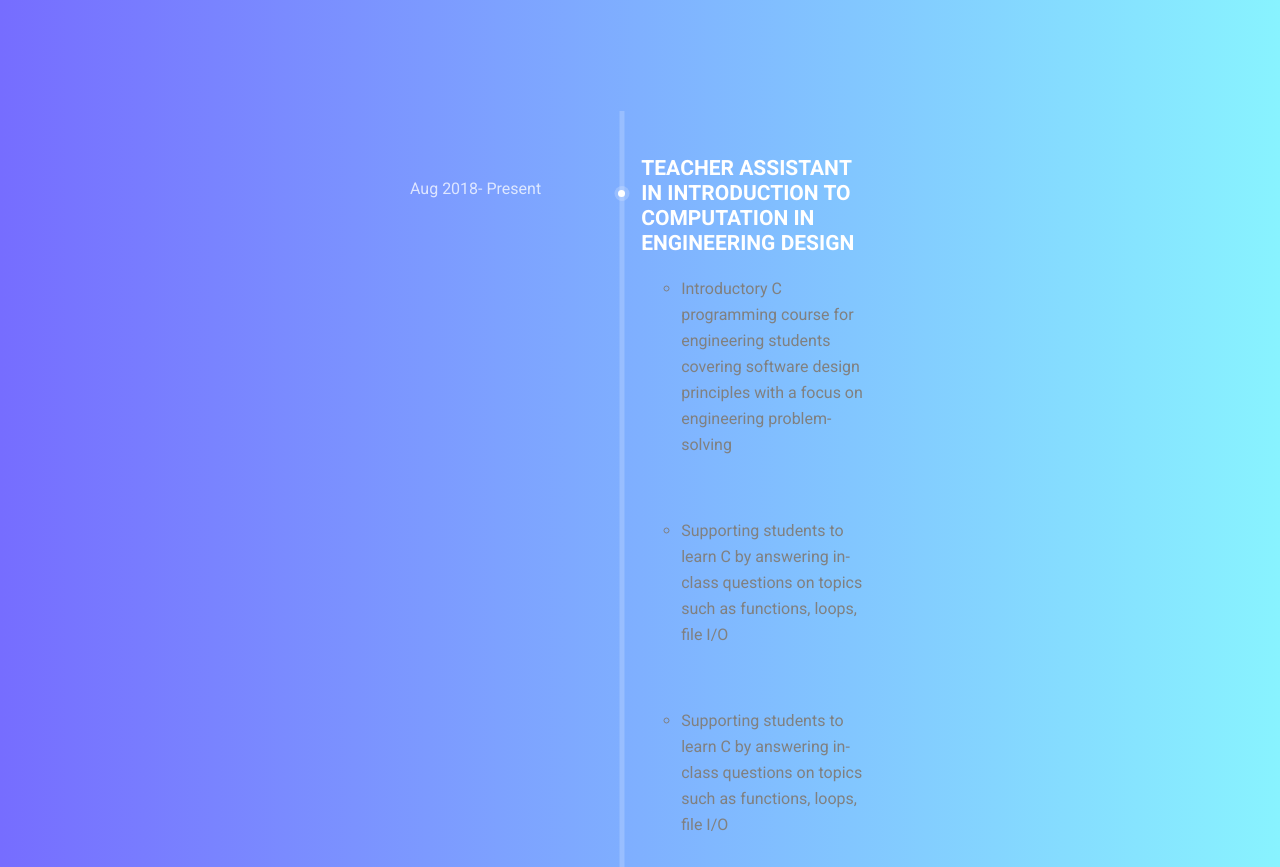
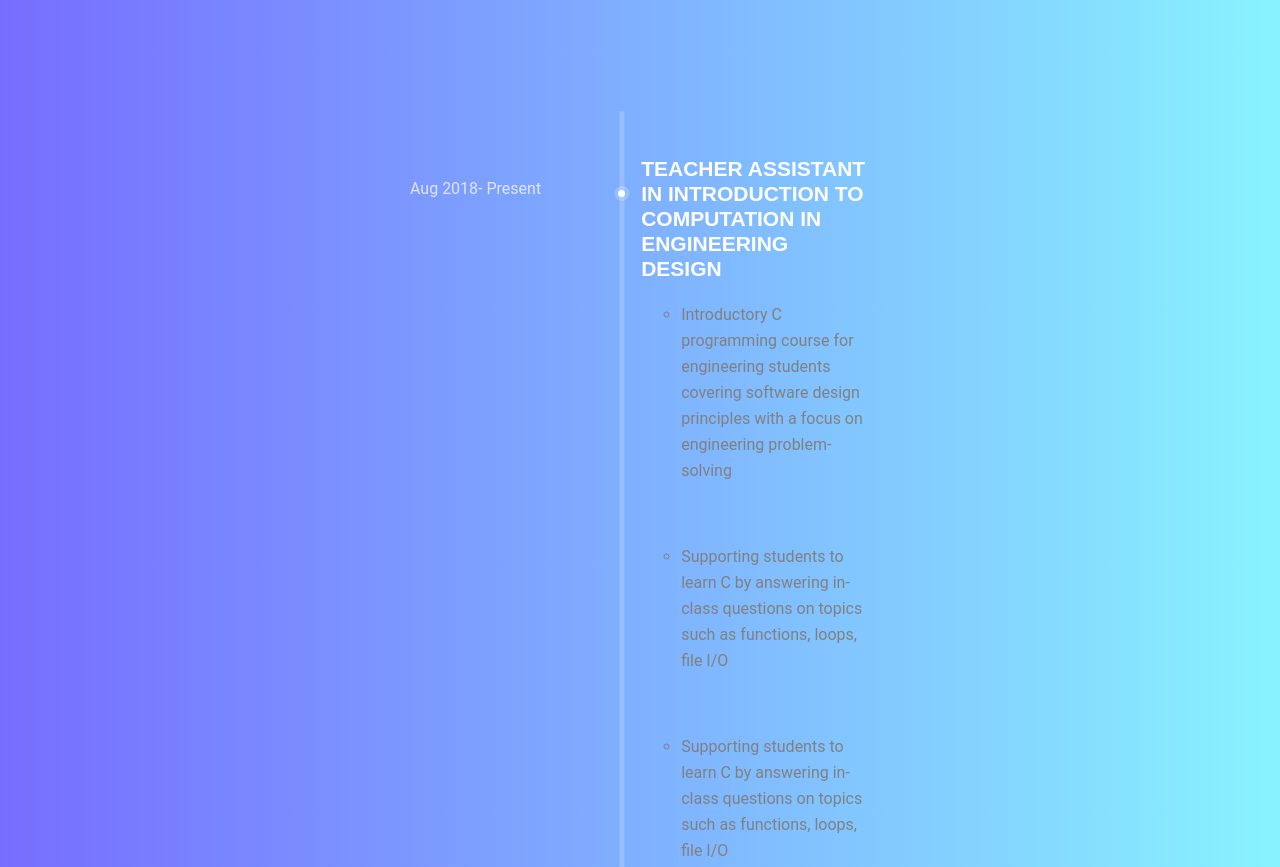
Before and after one commit to CristianBrazales/CristianBrazales.github.io, a plain HTML site: page index.html in a window 1280 px wide. Shown: the part 2488-3355 px from the top of the page. Drawn offline with Linux system fonts and the light colour scheme; files whose address does not match are found by name.

Commit message:
fix styling

```diff
--- a/css/style.CSS
+++ b/css/style.CSS
@@ -41,7 +41,7 @@ Table of Content:
 /*font Variables*/
 /*Color Variables*/
 /*=================== fonts ====================*/
-@import url("https://fonts.googleapis.com/css?family=Heebo:300,400,700,900|Roboto:300,400,500,700");
+/* @import url("https://fonts.googleapis.com/css?family=Heebo:300,400,700,900|Roboto:300,400,500,700"); */
 /*---------------------------------------------------- */
 /*----------------------------------------------------*/
 .list {
```
